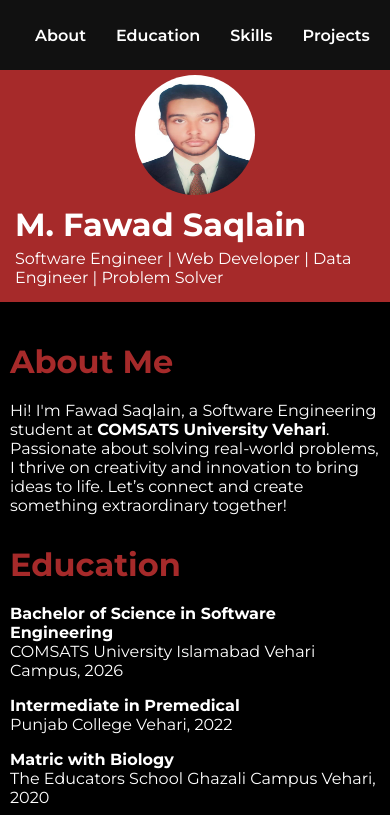
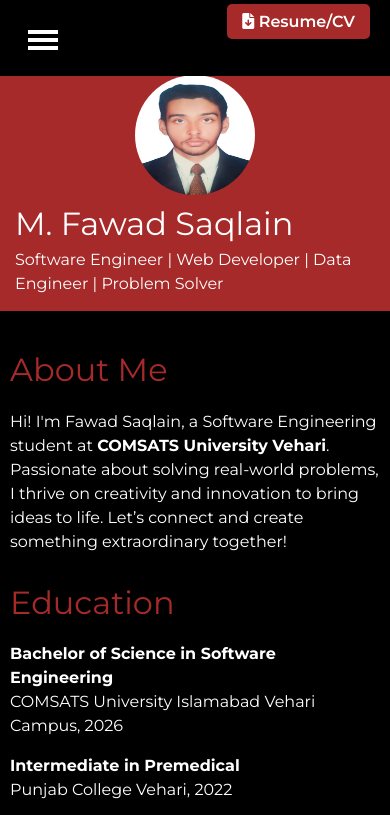
Before and after one commit to FawadSaqlain/portfolio, a plain HTML site: page index.html in a window 390 px wide. Shown: the top 815 px of the page. Drawn offline with nearby package versions, Linux system fonts and the light colour scheme.

Commit message:
make nev bar responsiveness better

```diff
--- a/index.html
+++ b/index.html
@@ -5,6 +5,13 @@
     <meta charset="UTF-8">
     <meta name="viewport" content="width=device-width, initial-scale=1.0">
     <title>Portfolio | Software Engineer</title>
+      <!-- Bootstrap CSS -->
+  <link href="https://maxcdn.bootstrapcdn.com/bootstrap/4.5.2/css/bootstrap.min.css" rel="stylesheet">
+  <!-- Font Awesome Icons -->
+  <link rel="stylesheet" href="https://cdnjs.cloudflare.com/ajax/libs/font-awesome/5.15.4/css/all.min.css">
+  <!-- AOS.js -->
+  <link rel="stylesheet" href="https://cdnjs.cloudflare.com/ajax/libs/aos/2.3.4/aos.css">
+
     <link href="https://cdnjs.cloudflare.com/ajax/libs/font-awesome/6.0.0-beta3/css/all.min.css" rel="stylesheet">
     <link href="https://fonts.googleapis.com/css2?family=Montserrat:wght@400;600;700&display=swap" rel="stylesheet">
     <link href="style.css" rel="stylesheet">
@@ -25,21 +32,36 @@
 </head>
 
 <body>
-    <nav>
-        <div class="nav-links">
-            <a href="#about">About</a>
-            <a href="#education">Education</a>
-            <a href="#skills">Skills</a>
-            <a href="#projects">Projects</a>
-            <a href="#contact">Contact</a>
-        </div>
-        <div class="resume-download">
-            <a href="assets/resume.pdf" download>
+        <nav class="navbar navbar-expand-lg fixed-top">
+          <div class="container">
+            <button class="navbar-toggler" type="button" data-toggle="collapse" data-target="#navbarSupportedContent" aria-controls="navbarSupportedContent" aria-expanded="false" aria-label="Toggle navigation">
+              <div class="navbar-toggler-icon"></div>
+            </button>
+
+            <div class="collapse navbar-collapse" id="navbarSupportedContent">
+              <ul class="navbar-nav">
+                <li class="nav-item"><a class="nav-link" href="#about">About</a></li>
+                <li class="nav-item"><a class="nav-link" href="#skills">Skills</a></li>
+                <li class="nav-item"><a class="nav-link" href="#projects">Projects</a></li>
+                <li class="nav-item"><a class="nav-link" href="#study">Study</a></li>
+                <li class="nav-item"><a class="nav-link" href="#contact">Contact</a></li>
+              </ul>
+            </div>
+            <div class="resume-download">
+              <a href="../portfolio/assets/resume.pdf" download>
                 <i class="fa fa-file-download"></i> Resume/CV
-            </a>
-        </div>
-    </nav>
-
+              </a>
+            </div>
+          </div>
+        </nav>
+    <!-- Scripts -->
+  <script src="https://code.jquery.com/jquery-3.6.0.min.js"></script>
+  <script src="https://cdnjs.cloudflare.com/ajax/libs/popper.js/2.11.6/popper.min.js"></script>
+  <script src="https://maxcdn.bootstrapcdn.com/bootstrap/4.5.2/js/bootstrap.min.js"></script>
+  <script src="https://cdnjs.cloudflare.com/ajax/libs/aos/2.3.4/aos.js"></script>
+  <script>
+    AOS.init();
+  </script>
 
     <header>
         <div class="header-container">
--- a/style.css
+++ b/style.css
@@ -90,57 +90,98 @@
         .contact-item:hover {
             transform: scale(1.05);
         }
-        nav {
-            display: flex;
-            justify-content: space-between; /* Space between nav-links and resume-download */
-            align-items: center; /* Align items vertically */
-            background: #111;
+        .navbar {
+            background-color: black;
             padding: 10px 20px;
-            position: sticky;
-            top: 0;
-            z-index: 1000;
-            animation: fadeIn 1.5s;
-            height: 50px;
-            position:fixed;
-            width: 100%;
           }
 
-        .nav-links {
-            display: flex;
-            justify-content: center; /* Center the links */
-            flex: 1; /* Take up remaining space */
+          .navbar-brand {
+            font-size: 1.5rem;
+            font-weight: bold;
+            color: white;
           }
 
-        .nav-links a {
+          .navbar-nav .nav-link {
+            font-size: 1rem;
+            font-weight: 500;
+            margin: 0 10px;
+            text-transform: capitalize;
             color: white;
-            text-decoration: none;
-            margin: 0 15px;
-            font-weight: 600;
-            /* font-size:200%; */
-            transition: color 0.3s;
+            transition: color 0.3s ease;
           }
 
-        .nav-links a:hover {
+          .navbar-nav .nav-link:hover {
             color: #a62a2a;
           }
 
-        .resume-download {margin-right: 40px;}
+          .navbar-toggler {
+            background-color: transparent;
+            border: none;
+            padding: 8px;
+            transition: transform 0.3s ease;
+          }
+
+          .navbar-toggler-icon {
+            width: 30px;
+            height: 4px;
+            background-color: white;
+            position: relative;
+          }
+
+          .navbar-toggler-icon:before,
+          .navbar-toggler-icon:after {
+            content: '';
+            position: absolute;
+            left: 0;
+            width: 30px;
+            height: 4px;
+            background-color: white;
+            transition: transform 0.3s ease;
+          }
+
+          .navbar-toggler-icon:before {
+            top: -8px;
+          }
+
+          .navbar-toggler-icon:after {
+            bottom: -8px;
+          }
+
+          /* Hover effect for the navbar toggler */
+          .navbar-toggler:hover {
+            transform: scale(1.1);
+          }
+
+          .navbar-toggler:hover .navbar-toggler-icon {
+            background-color: #a62a2a;
+          }
+
+          .navbar-toggler:hover .navbar-toggler-icon:before,
+          .navbar-toggler:hover .navbar-toggler-icon:after {
+            background-color: #a62a2a;
+          }
+
+          .resume-download {
+            position: absolute;
+            right: 20px;
+            top: 10px;
+            z-index: 1;
+          }
+
           .resume-download a {
             color: white;
             text-decoration: none;
             background: #a62a2a;
-            padding: 10px 20px;
-
+            padding: 8px 15px;
             border-radius: 5px;
             font-weight: 600;
-            transition: background 0.3s;
+            transition: background 0.3s ease;
           }
 
           .resume-download a:hover {
             background: #fff;
             color: #a62a2a;
           }
-
         .contact-list {
             display: flex;
             flex-wrap: wrap;
@@ -245,27 +286,6 @@
             box-sizing: border-box; /* Includes padding in the width calculation */
         }
         @media (max-width: 768px) {
-    /* nav {
-        flex-direction: column;
-        height: auto;
-        padding: 10px;
-    }
-
-    .nav-links {
-        flex-direction: column;
-        gap: 10px;
-        margin-top: 10px;
-    }
-
-    .nav-links a {
-        font-size: 1.2em;
-        margin: 5px 0;
-    } */
-
-    /* .resume-download {
-        margin-top: 15px;
-    } */
-
     header {
         margin-top: 60px;
         text-align: center;
```
Lines whose indentation alone changed are shown as unchanged.
